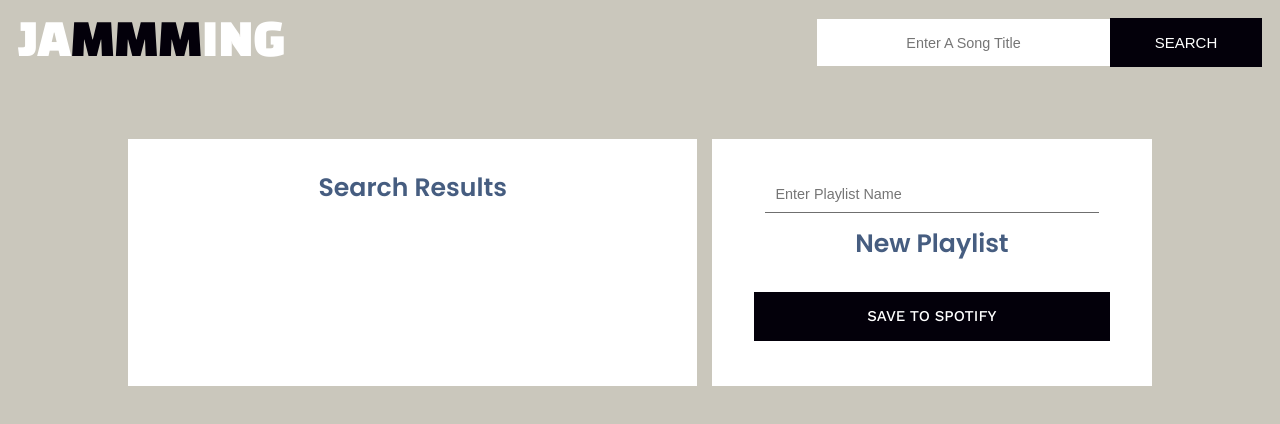
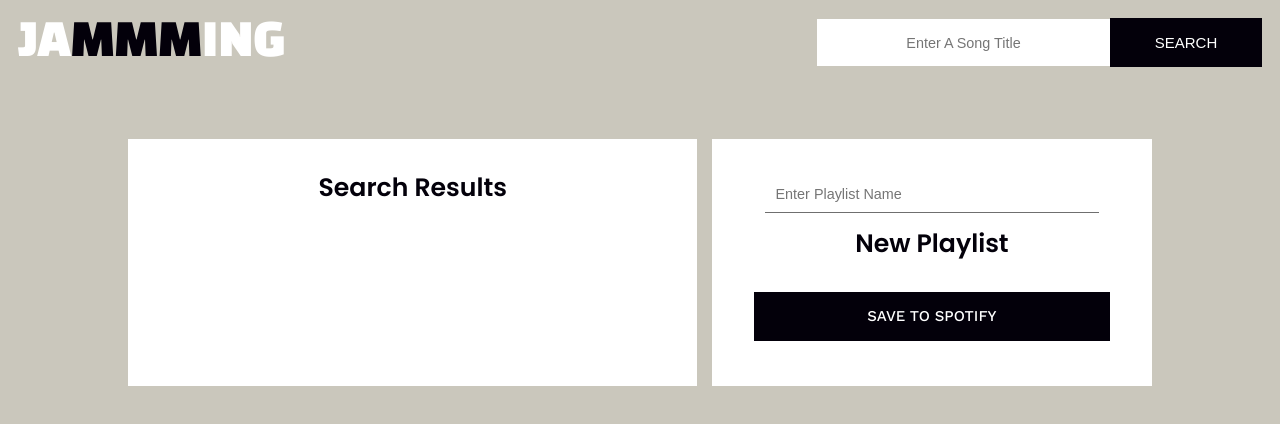
Before and after one commit to tabby42/jamming, a React (Create React App) app: page / in a window 1280 px wide. Shown: the top 424 px of the page. Built offline with nearby package versions, Linux system fonts and the light colour scheme; a web font is replaced by a local one.

Commit message:
format render function

```diff
--- a/src/Components/PlayList/PlayList.css
+++ b/src/Components/PlayList/PlayList.css
@@ -8,7 +8,7 @@
 }
 
 h3 {
-  color:   #465d80;
+  color:   #03000a ;
   font-size: 1.4rem;
 
 }
--- a/src/Components/PlayList/PlayList.js
+++ b/src/Components/PlayList/PlayList.js
@@ -38,7 +38,10 @@ class PlayList extends Component {
 	render() {
 		return (
 			<div className="Playlist">
-				<input placeholder="Enter Playlist Name" onChange={this.handleNameChange} onKeyPress={this.handleKeyPress} value={this.state.inputValue}/>
+				<input placeholder="Enter Playlist Name"
+					   onChange={this.handleNameChange}
+					   onKeyPress={this.handleKeyPress}
+					   value={this.state.inputValue}/>
 				<h3>{this.props.playlistName}</h3>
 				<TrackList tracks={this.props.tracks} onRemove={this.props.onRemove} isRemoval={true} />
 				<a className="Playlist-save" onClick={this.handleClick} >SAVE TO SPOTIFY</a>
```
